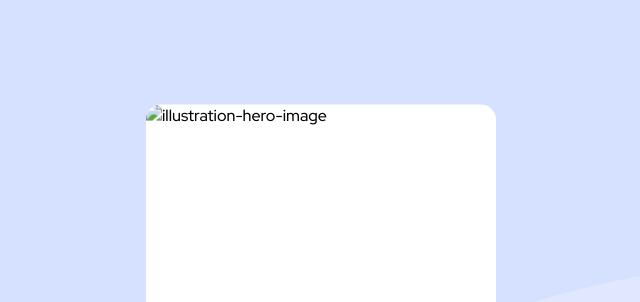
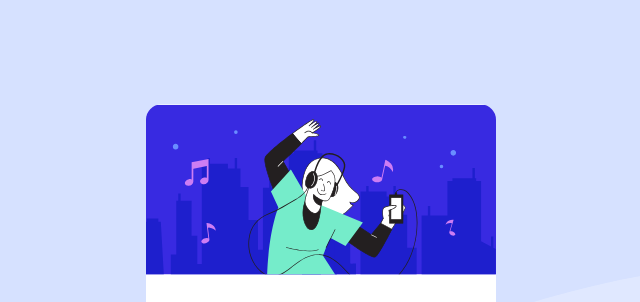
Before and after one commit to Alz84/frontendmentor-ch3, a plain HTML site: page index.html in a window 1280 px wide. Shown: the top 302 px of the page, without its empty margins (319-959 px from the left). Drawn offline with Linux system fonts and the light colour scheme; the site is published under a folder, as on GitHub Pages, so addresses that start at the root find nothing; files whose address does not match are found by name.

Commit message:
Update index.html

```diff
--- a/index.html
+++ b/index.html
@@ -9,7 +9,7 @@
   </head>
   <body>
     <div class="container">
-      <img class="image" src="/lib/img/illustration-hero.svg" alt="illustration-hero-image">
+      <img class="image" src="./lib/img/illustration-hero.svg" alt="illustration-hero-image">
       <div class="text">
         <h2>Order Summary</h2>
         <p>You can now listen to millions of songs, audiobooks, and podcasts on any
```
